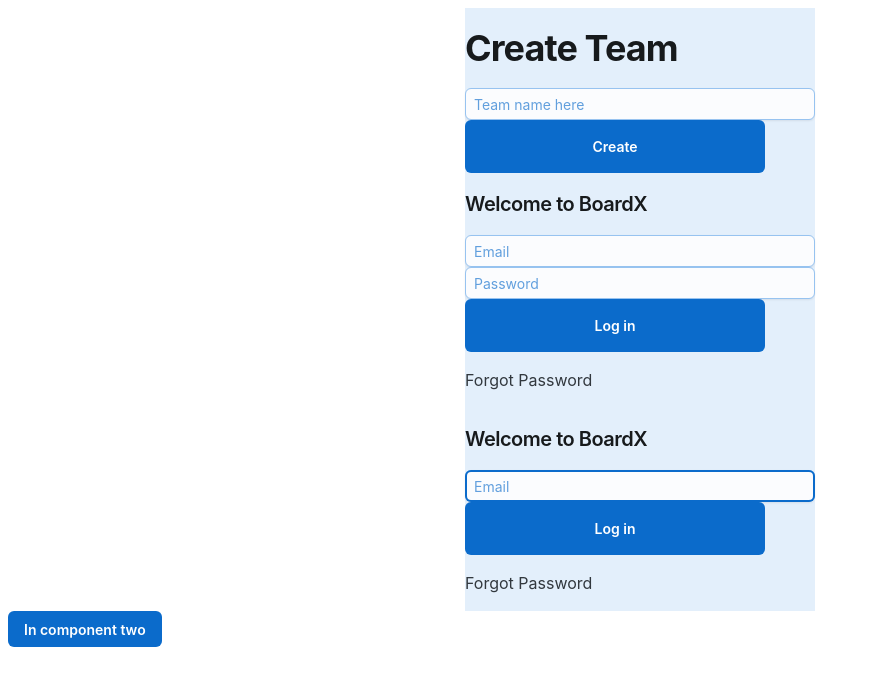
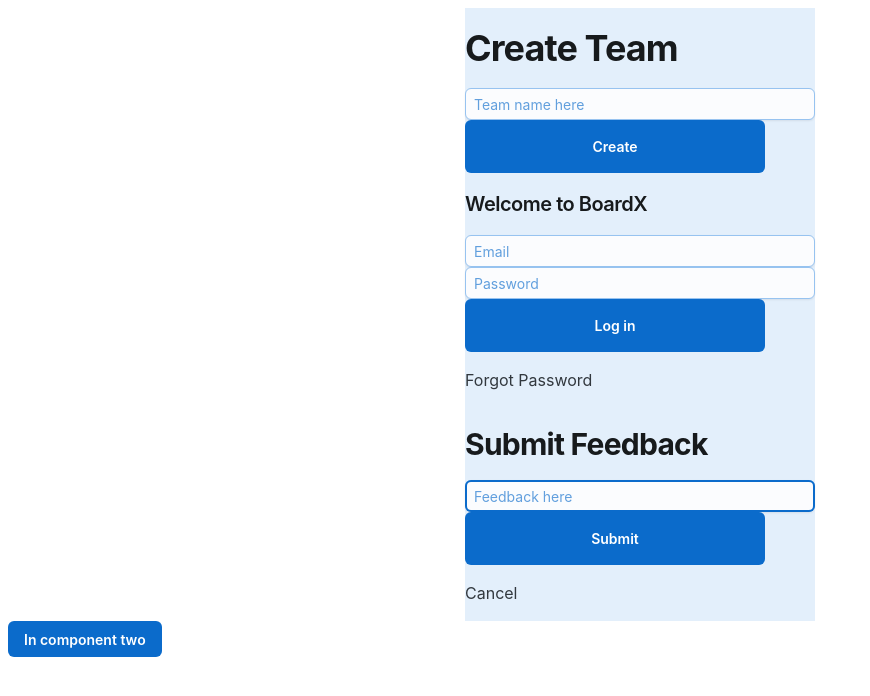
Before and after one commit to caryj567/JoyUI1, a React (Create React App) app: page / in a window 1280 px wide. Shown: the top 696 px of the page, without its empty margins (0-870 px from the left). Built offline with nearby package versions, Linux system fonts and the light colour scheme.

Commit message:
Update Feedback.tsx

```diff
--- a/src/Feedback.tsx
+++ b/src/Feedback.tsx
@@ -15,12 +15,12 @@ export default function BasicButtons()
 
         <Box alignItems="center">
             <Sheet color="primary" variant="soft" sx={{width: 350, mx:"auto", my:"auto"}}>
-                <Typography level="h4" sx={{mx:"auto", py:2}}>Welcome to BoardX</Typography>
+                <Typography level="h2" sx={{mx:"auto", py:2}}>Submit Feedback</Typography>
                 <FormControl id="Id" required size="sm" color="primary">
-                    <Input placeholder="Email" name="Name" type="tel" autoComplete="on" autoFocus fullWidth defaultValue="" variant="outlined" />
+                    <Input placeholder="Feedback here" name="Name" type="tel" autoComplete="on" autoFocus fullWidth defaultValue="" variant="outlined" />
                   </FormControl>
-                <Button sx={{width:300, mx:"auto", py:2, px: 3}}>Log in</Button>
-                <Typography sx={{mx:"auto", py:2}}>Forgot Password</Typography>
+                <Button sx={{width:300, mx:"auto", py:2, px: 3}}>Submit</Button>
+                <Typography sx={{mx:"auto", py:2}}>Cancel</Typography>
             </Sheet>
         </Box>
 
```
